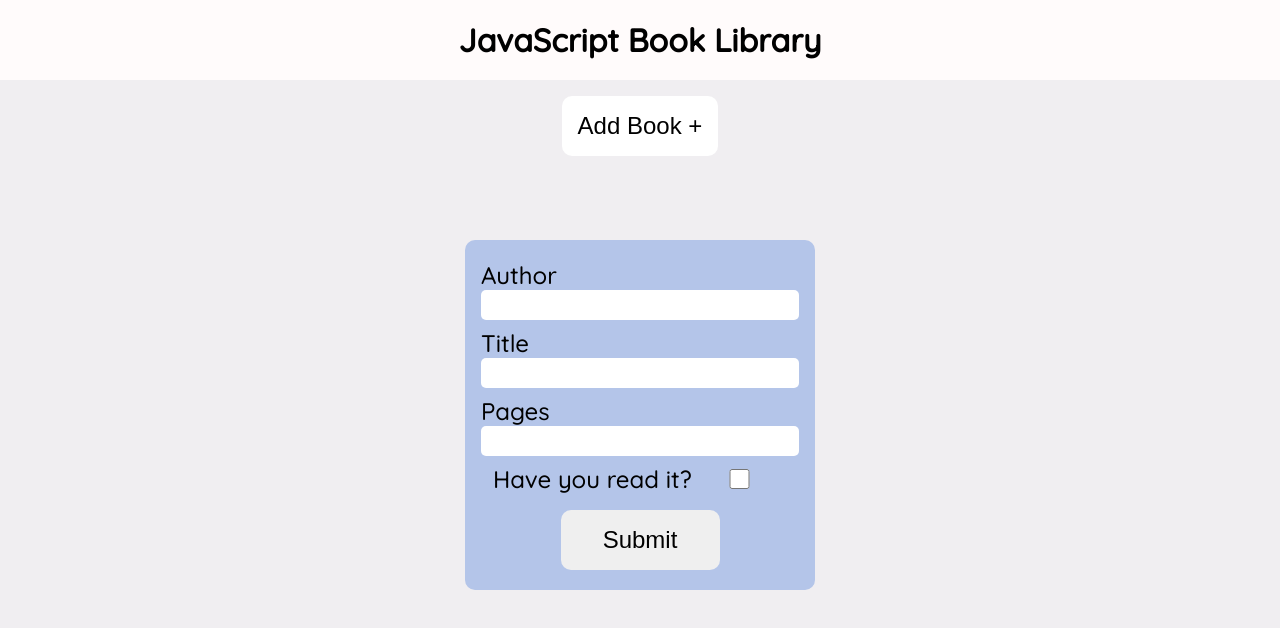
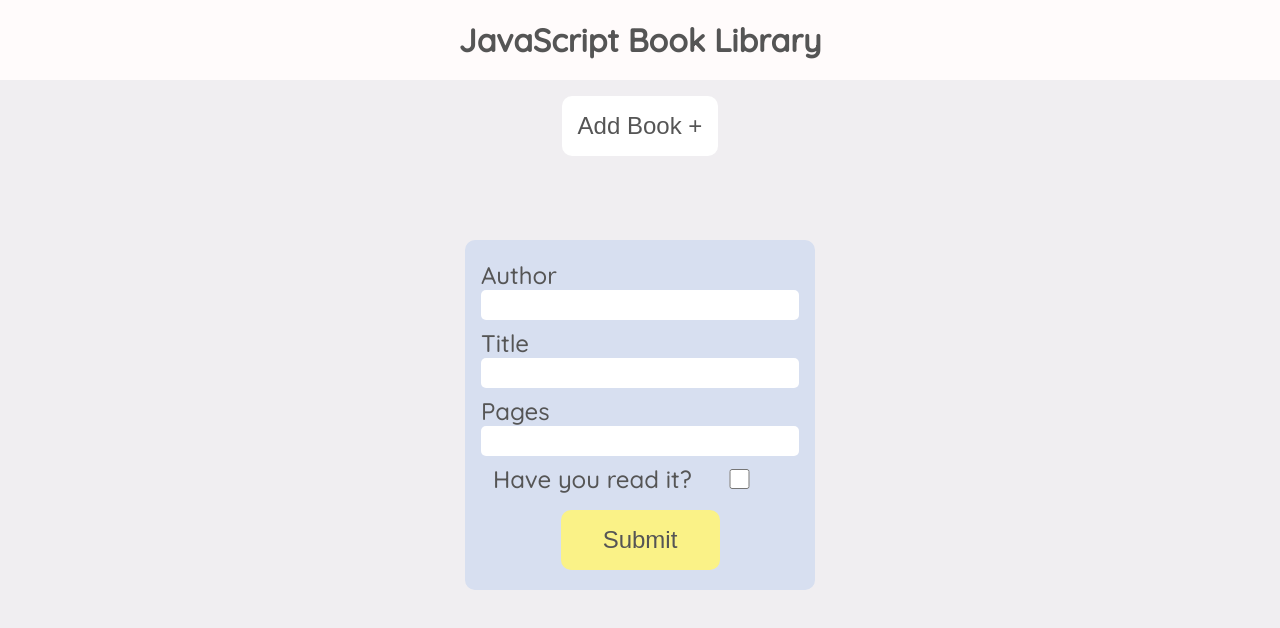
Before and after one commit to jonescu/js-library, a plain HTML site: page index.html in a window 1280 px wide. Both pictures are taken after a click on the button "Add Book +". Drawn offline with Linux system fonts and the light colour scheme.

Commit message:
complete

```diff
--- a/app.js
+++ b/app.js
@@ -10,7 +10,7 @@ const read = document.getElementById('read')
 let myLibrary = [
 
 ];
-
+//book constructor
 function Book(author, title, pages) {
     this.author = author
     this.title = title
@@ -43,7 +43,7 @@ function displayBooks(array) {
   newCard.appendChild(removeBook)
 
   //assign button class based on whether user has read the book or not.
-  // toggle class when clicked
+  //toggle class when clicked
   const readBookBtn = document.createElement('button');
   if(read.checked) {
     readBookBtn.textContent = "Read"
@@ -65,17 +65,22 @@ function displayBooks(array) {
       readBookBtn.textContent = 'Read'
     }
   })
-
 }
-
 
 // Show Modal
 bookBtn.addEventListener('click', function() {
   modal.style.display = 'block'
+  author.value = ''
+  title.value = ''
+  pages.value = ''
+  read.checked = false;
 })
 
-//Hide Modal
+//Hide Modal, check if inputs are empty
 submitBtn.addEventListener('click', function() {
-  modal.style.display = 'none'
-  displayBooks(myLibrary)
-});
+  if(author.value == '' || title.value == '' || pages.value == '' ) {
+  } else {
+    displayBooks(myLibrary)
+    modal.style.display = 'none'
+};
+})
--- a/index.html
+++ b/index.html
@@ -15,9 +15,11 @@
     <title>JS Library</title>
 </head>
 <body>
+    <!--HEADER-->
     <header>
         <h1>JavaScript Book Library</h1>
     </header>
+    <!--MAIN CONTENT-->
     <main>
         <div class="container">
           <div class="modal">
@@ -27,7 +29,7 @@
                   <label for="title">Title</label>
                   <input type="text" id="title" required/>
                   <label for="pages">Pages</label>
-                  <input type="number" id="pages" required/>
+                  <input type="number" id="pages" min='0' required/>
                   <div class="read">
                     <label for="read">Have you read it?</label>
                     <input type="checkbox" id="read" required/>
@@ -36,6 +38,7 @@
               </form>
           </div>
         </div>
+    <!--ADD BOOK BUTTON-->
         <div class="button">
             <button id='book-btn'>Add Book +</button>
         </div>
--- a/style.css
+++ b/style.css
@@ -5,10 +5,10 @@
 }
 
 :root {
-    --main-font-clr: rgb(0, 0, 0);
+    --main-font-clr: #555;
     --main-bg-clr: #F0EEF1;
     --header-bg-clr: #FFFBFB;
-    --modal-clr: rgb(180, 197, 233);
+    --modal-clr: rgb(215, 223, 240);
 }
 
 body {
@@ -59,6 +59,7 @@ header {
     height: 30px;
     border-radius: 5px;
     border: none;
+    font-size: 1.4rem;
 }
 
 .modal input:focus {
@@ -81,6 +82,7 @@ header {
 
 .modal label {
     font-size: 1.5rem;
+    color: var(--main-font-clr);
 }
 
 .modal button {
@@ -90,6 +92,8 @@ header {
     font-size: 1.5rem;
     border-radius: 10px;
     border: none;
+    color: var(--main-font-clr);
+    background-color: rgb(250, 242, 135);
 }
 
 .modal button:hover {
@@ -127,7 +131,7 @@ main span {
     margin: 0.5rem;
 }
 
-/* BUTTON */
+/* BUTTONS */
 
 .button {
     display: flex;
@@ -169,7 +173,6 @@ main span {
     width: 50%;
     font-size: 1rem;
     background-color: var(--modal-clr);
-    color: white;
     padding: 1rem;
     margin: 0 auto;
     border-radius: 10px;
```
